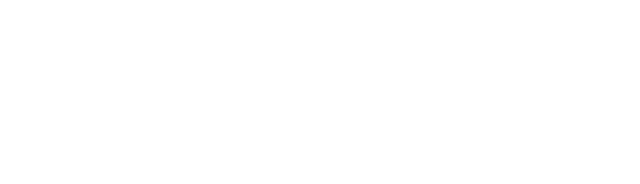
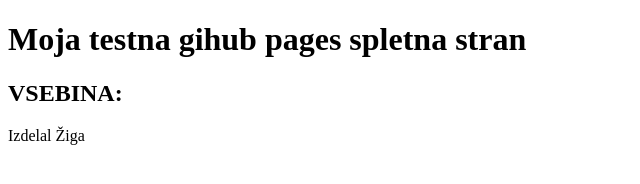
Before and after one commit to zigadebe/zigadebe.github.io, a plain HTML site: page index.html in a window 1280 px wide. Shown: the whole page, without its empty margins (0-640 px from the left). Drawn offline with Linux system fonts and the light colour scheme.

Commit message:
add test content

```diff
--- a/index.html
+++ b/index.html
@@ -7,6 +7,16 @@
     <title>Document</title>
 </head>
 <body>
+    <header>
+        <h1>Moja testna gihub pages spletna stran</h1>
+    </header>
 
+    <main>
+        <h2>VSEBINA:</h2>
+    </main>
+
+    <footer>
+        <p>Izdelal Žiga</p>
+    </footer>
 </body>
 </html>
```
